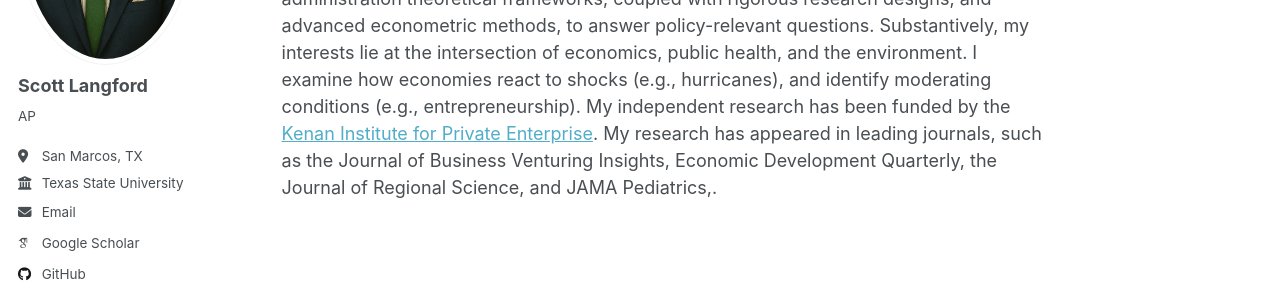
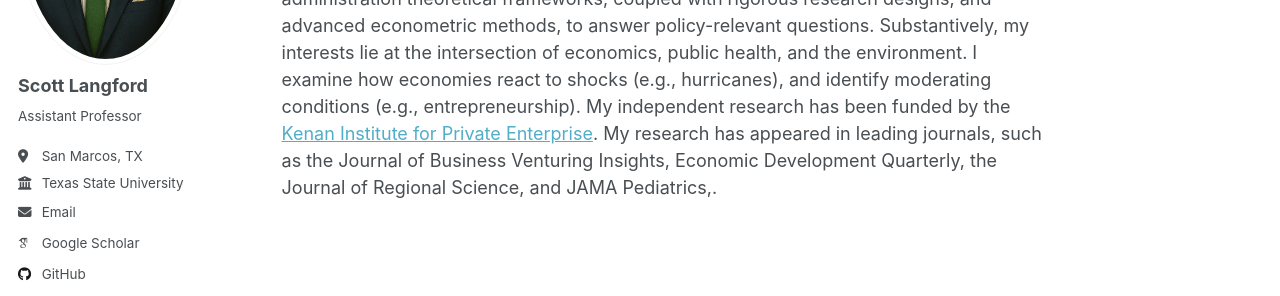
Before and after one commit to scottlangford2/scott_langford, a Jekyll site: the page built from _pages/about.md, in a window 1280 px wide. Shown: the part 291-587 px from the top of the page. Built offline with Jekyll 4.4.1, drawn with Linux system fonts in a browser that asks for light colours; some web fonts are replaced.

Commit message:
Update bio from 'AP' to 'Assistant Professor'

```diff
--- a/_config.yml
+++ b/_config.yml
@@ -25,7 +25,7 @@ author:
   avatar           : "ChatGPT_Portrait.png"
   name             : "Scott Langford"
   pronouns         : # example: "she/her"
-  bio              : "AP"
+  bio              : "Assistant Professor"
   location         : "San Marcos, TX"
   employer         : "Texas State University"
   uri              : # URL
```
